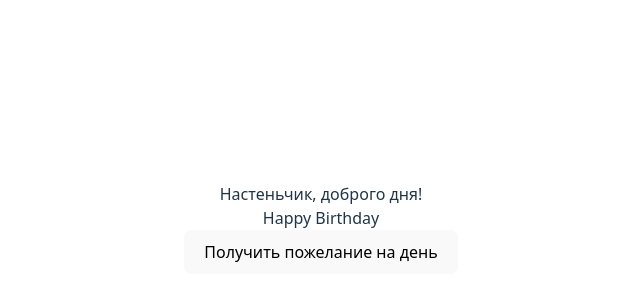
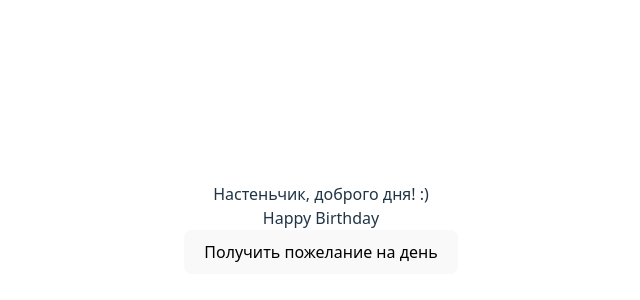
Before and after one commit to alyamba/happy-birthday, a React (Vite) app: page / in a window 1280 px wide. Shown: the part 172-472 px from the top of the page, without its empty margins (319-959 px from the left). Built offline with nearby package versions, Linux system fonts and the light colour scheme.

Commit message:
fix: removed unnecessary lib

```diff
--- a/package.json
+++ b/package.json
@@ -7,11 +7,9 @@
     "dev": "vite",
     "build": "vite build",
     "lint": "eslint .",
-    "preview": "vite preview",
-    "deploy": "gh-pages -d dist"
+    "preview": "vite preview"
   },
   "dependencies": {
-    "gh-pages": "^6.3.0",
     "react": "^19.0.0",
     "react-dom": "^19.0.0"
   },
--- a/src/App.jsx
+++ b/src/App.jsx
@@ -21,7 +21,7 @@ const App = () => {
 
   return (
     <div>
-      <div>Настеньчик, доброго дня!</div>
+      <div>Настеньчик, доброго дня! :)</div>
       <div>{text}</div>
       <button>Получить пожелание на день</button>
     </div>
```
Also changed, not shown: 1 other file (tests, documents, lock files or other folders).
